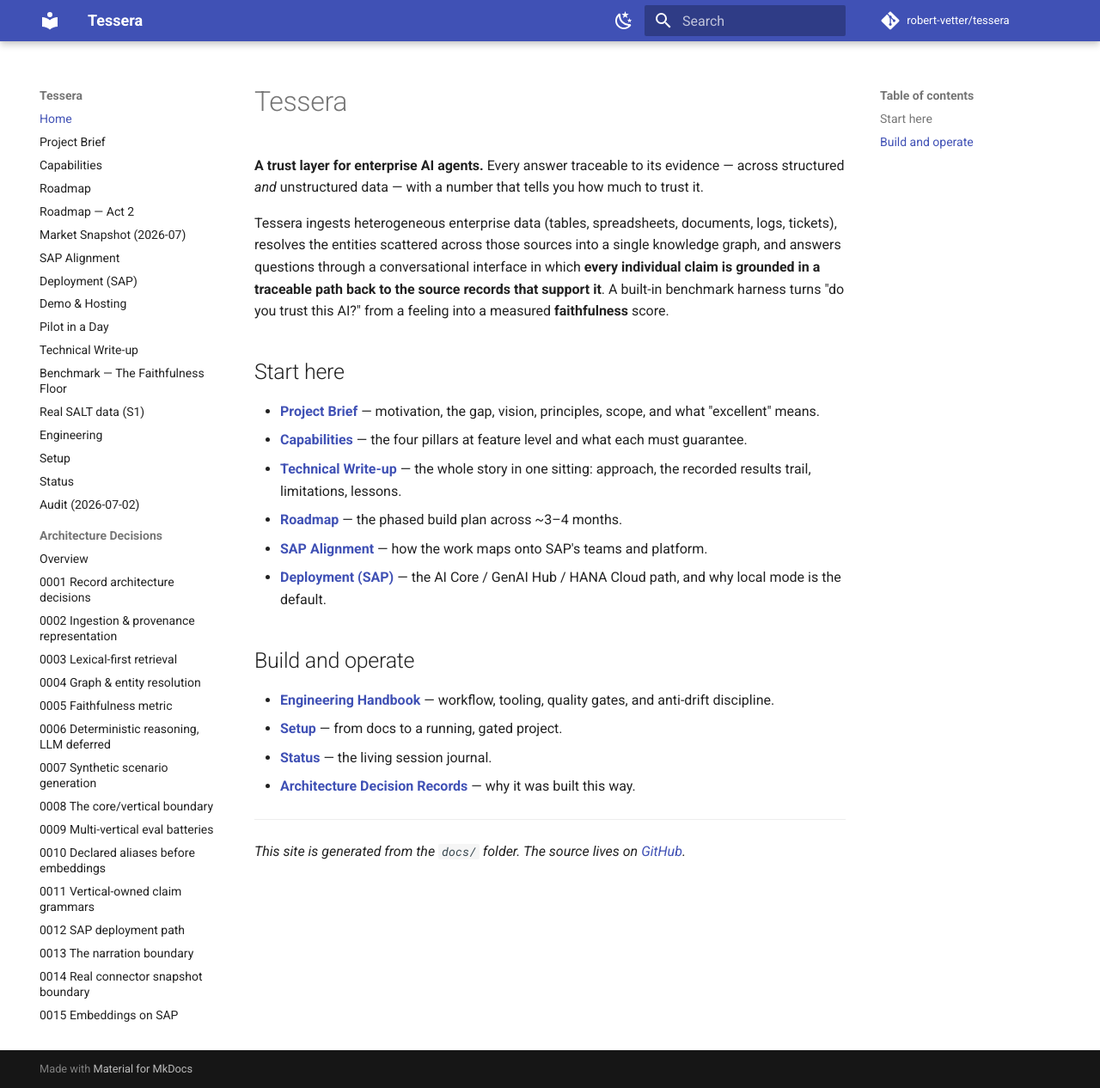
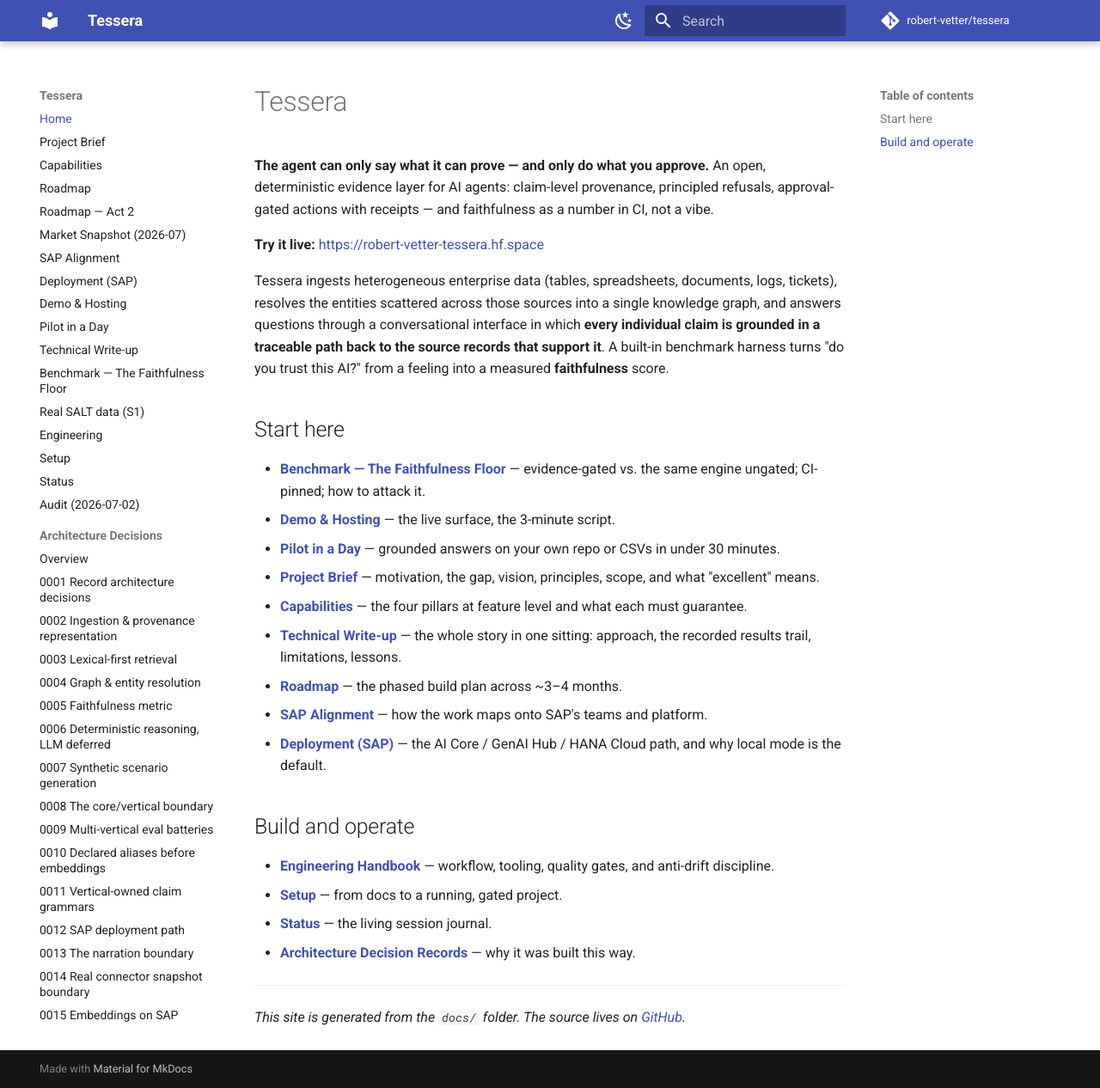
Before and after one commit to robert-vetter/tessera, an MkDocs documentation site: the page built from docs/index.md, in a window 1280 px wide and 1266 px high. Shown: the whole window at 86% size. Built offline with MkDocs 1.6.1 and Material for MkDocs 9.7.7, drawn with Linux system fonts in a browser that asks for light colours; comment, search, counter and statistics services are not loaded.

Commit message:
docs: pre-launch polish — redact STATUS leaks, launch-first index, README currency (#159)
From the final HN-skeptic readthrough (2 blockers + minors):

- STATUS.md: three self-defeating leaks redacted — the private launch-
  channel motive, the local backup path, and the cover-letter opener
  detail. (The PR-refs finding — GitHub serving scrubbed content via
  refs/pull/* — is a maintainer decision, tracked separately.)
- README: SAP-office parentheticals removed from the verticals; stale
  milestone count (twelve→fifteen); Status section now tells M17–M19
  (demo live, BYO, launch-ready); repo map gains BENCHMARK/DEMO/PILOT/
  SALT_REAL rows; 'working name / rename freely' and the evaluator-
  directed sentence cut.
- docs/index.md: launch-first landing (positioning line, live demo,
  benchmark/demo/pilot lead the start-here list).
- SAP_ALIGNMENT: third-person throughout ('program brief'→'publicly
  stated focus'; first-person pitch quotes neutralized; hiring-framing
  removed). Deliberately kept: specs 0124/0125/0128 as process
  transparency; the README's two-level MCP structure.

Gate green (568); docs build strict green; eval untouched.

Co-authored-by: Claude Fable 5 <noreply@anthropic.com>

```diff
--- a/docs/index.md
+++ b/docs/index.md
@@ -1,8 +1,11 @@
 # Tessera
 
-**A trust layer for enterprise AI agents.**
-Every answer traceable to its evidence — across structured *and* unstructured
-data — with a number that tells you how much to trust it.
+**The agent can only say what it can prove — and only do what you approve.**
+An open, deterministic evidence layer for AI agents: claim-level provenance,
+principled refusals, approval-gated actions with receipts — and faithfulness
+as a number in CI, not a vibe.
+
+**Try it live:** <https://robert-vetter-tessera.hf.space>
 
 Tessera ingests heterogeneous enterprise data (tables, spreadsheets, documents,
 logs, tickets), resolves the entities scattered across those sources into a
@@ -13,6 +16,11 @@ trust this AI?" from a feeling into a measured **faithfulness** score.
 
 ## Start here
 
+- **[Benchmark — The Faithfulness Floor](BENCHMARK.md)** — evidence-gated vs.
+  the same engine ungated; CI-pinned; how to attack it.
+- **[Demo & Hosting](DEMO.md)** — the live surface, the 3-minute script.
+- **[Pilot in a Day](PILOT.md)** — grounded answers on your own repo or CSVs
+  in under 30 minutes.
 - **[Project Brief](PROJECT_BRIEF.md)** — motivation, the gap, vision,
   principles, scope, and what "excellent" means.
 - **[Capabilities](CAPABILITIES.md)** — the four pillars at feature level and
```
Also changed, not shown: README.md (+18 -9 lines), docs/SAP_ALIGNMENT.md (+8 -8 lines), docs/STATUS.md (+4 -7 lines).
